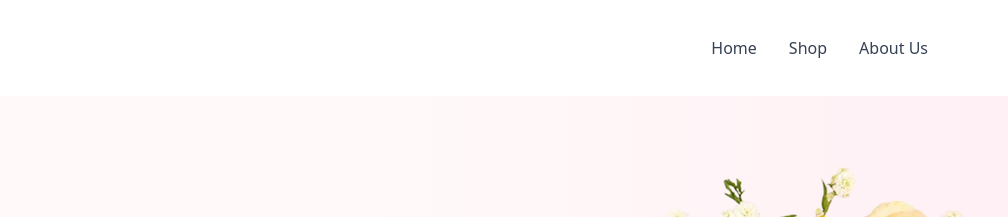
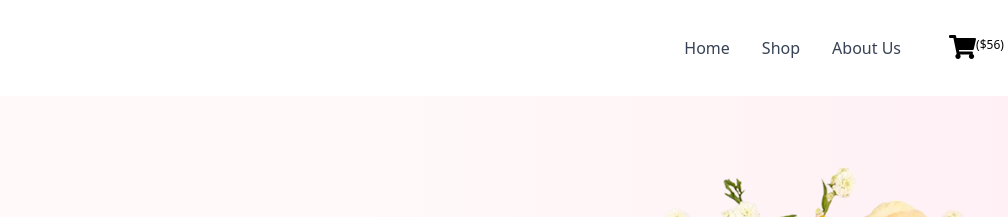
Before and after one commit to nasiriium/Assignment-02, a plain HTML site: page index.html in a window 1280 px wide. Shown: the top 217 px of the page, 272-1280 px from the left. Drawn offline with nearby package versions, Linux system fonts and the light colour scheme.

Commit message:
fixed cart icon and price

```diff
--- a/index.html
+++ b/index.html
@@ -6,6 +6,9 @@
     <title>Bloom Haven - Premium Flower Shop</title>
     <script src="https://cdn.jsdelivr.net/npm/@tailwindcss/browser@4"></script>
     <link href="https://fonts.googleapis.com/css2?family=Noto+Serif:wght@400;700&family=Poppins:wght@300;400;500;600;700&display=swap" rel="stylesheet">
+    <!-- Font Awesome CDN for icons -->
+    <link rel="stylesheet" href="https://cdnjs.cloudflare.com/ajax/libs/font-awesome/5.15.2/css/all.min.css">
+
     <script>
         tailwind.config = {
             theme: {
@@ -41,8 +44,8 @@
                 <a href="#" class="text-gray-700 hover:text-primary font-medium">Shop</a>
                 <a href="#" class="text-gray-700 hover:text-primary font-medium">About Us</a>
                 <div class="relative ml-4">
-                    <i class="fas fa-shopping-cart text-2xl text-gray-700"></i>
-                    <span class="absolute -top-2 -right-2 bg-primary text-white text-xs rounded-full h-5 w-5 flex items-center justify-center">$56</span>
+                    <i class="fas fa-shopping-cart text-2xl text-black-700"></i>
+                    <span class="absolute -top-0 -right-6 bg-primary text-black text-xs rounded-full h-5 w-5 flex items-center justify-center">($56)</span>
                 </div>
             </div>
 
```
